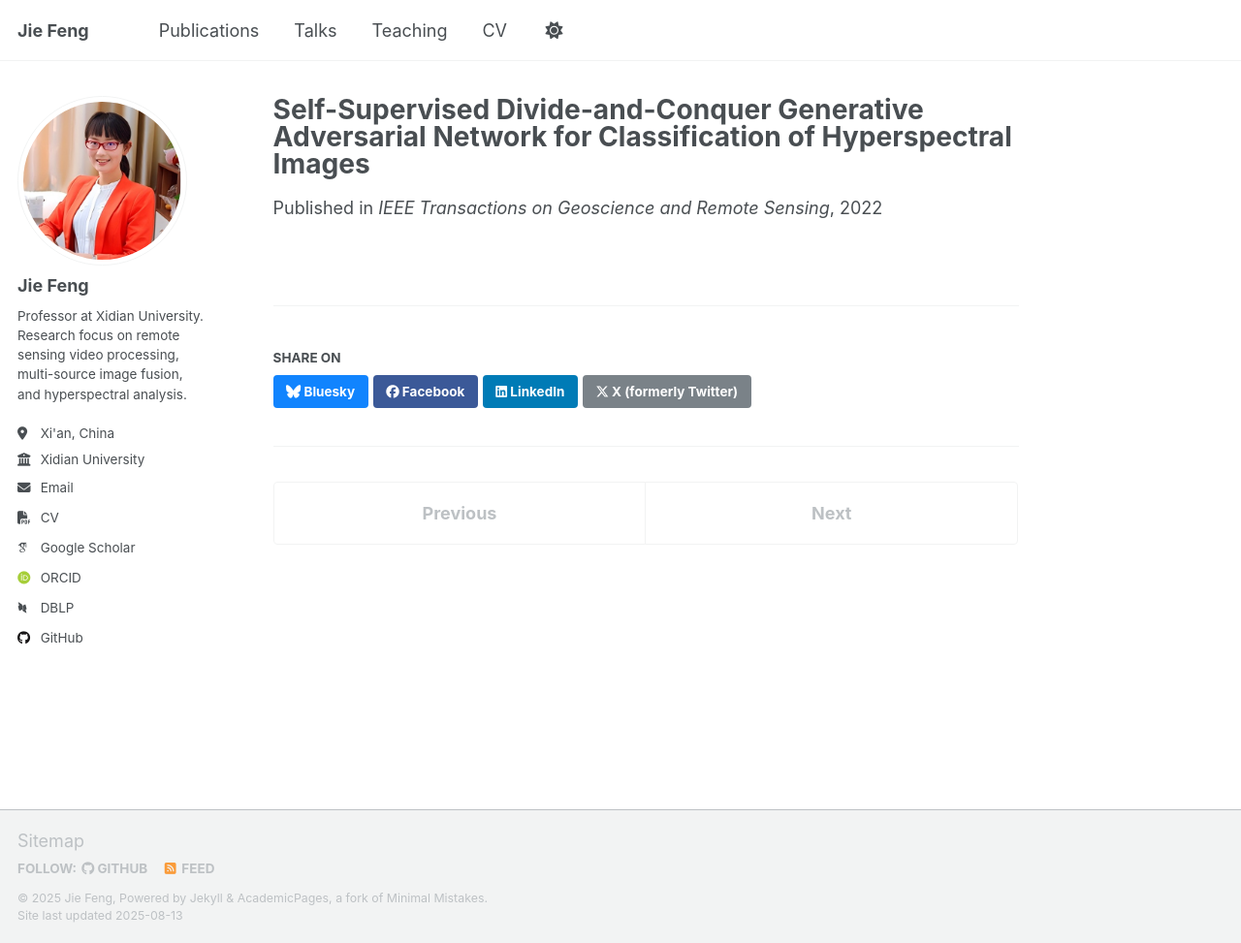
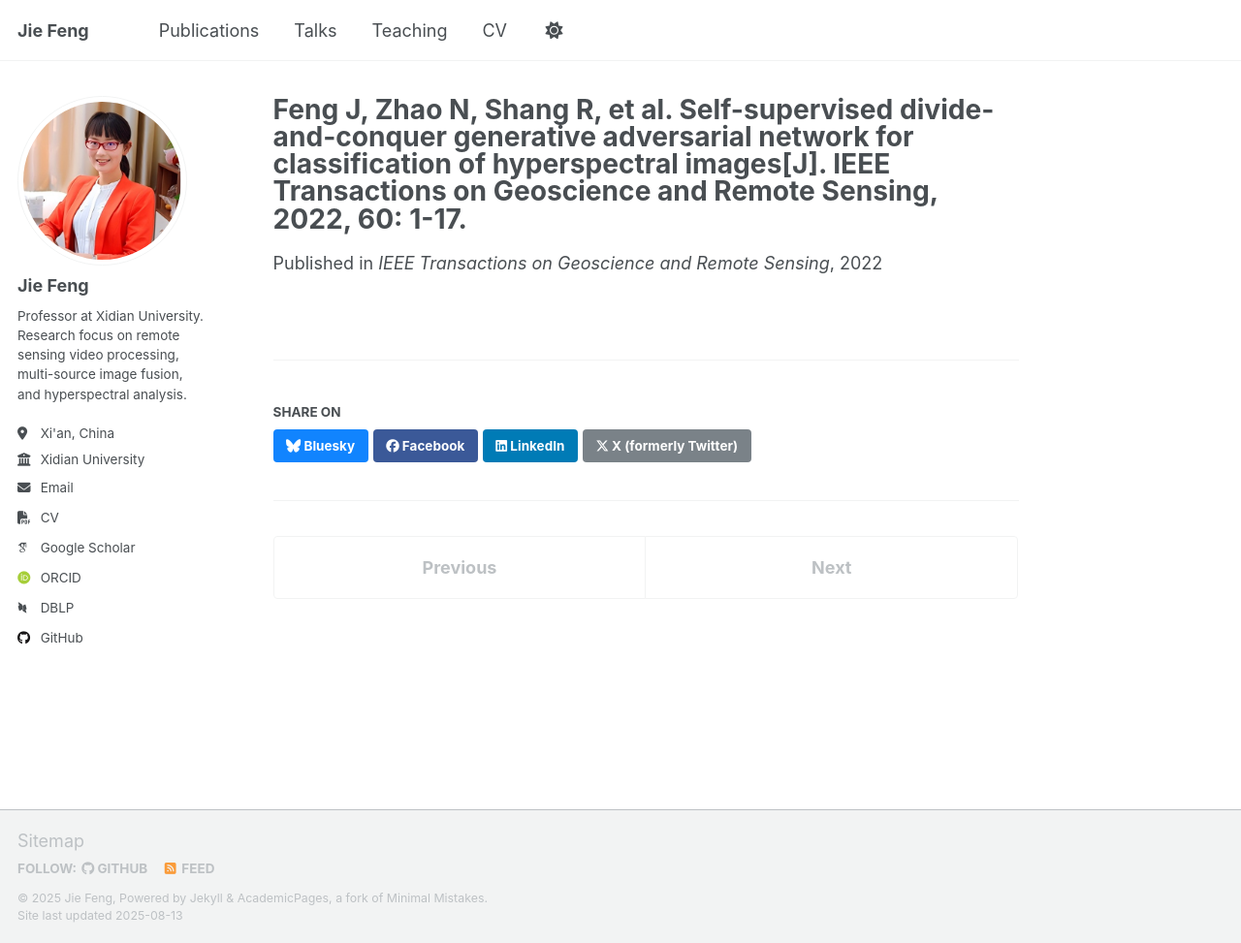
Before and after one commit to jiefeng0109/jiefeng0109.github.io, a Jekyll site: the page built from _publications/2022-08-29-paper-title-number-8.md, in a window 1280 px wide and 973 px high. Shown: the whole window at 97% size. Built offline with Jekyll 4.4.1, drawn with Linux system fonts in a browser that asks for light colours; some web fonts are replaced; a script that is not in the unit is left out.

Commit message:
Update 2022-08-29-paper-title-number-8.md

```diff
--- a/_publications/2022-08-29-paper-title-number-8.md
+++ b/_publications/2022-08-29-paper-title-number-8.md
@@ -1,5 +1,5 @@
 ---
-title: "Self-Supervised Divide-and-Conquer Generative Adversarial Network for Classification of Hyperspectral Images"
+title: "Feng J, Zhao N, Shang R, et al. Self-supervised divide-and-conquer generative adversarial network for classification of hyperspectral images[J]. IEEE Transactions on Geoscience and Remote Sensing, 2022, 60: 1-17."
 collection: publications
 category: manuscripts
 permalink: /publication/2022-08-29-paper-title-number-8
```
